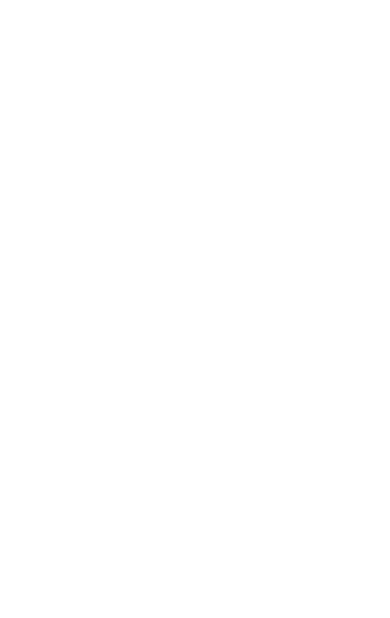
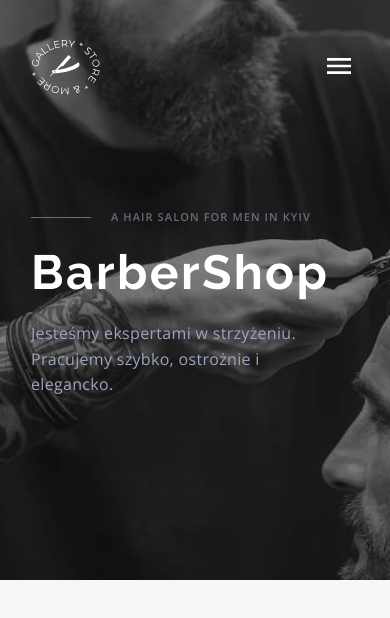
Before and after one commit to lukasikgrzegorz/barber-shop, a plain HTML site: page index.html in a window 390 px wide. Drawn offline with nearby package versions, Linux system fonts and the light colour scheme.

Commit message:
mobile slider + mobile header

```diff
--- a/index.html
+++ b/index.html
@@ -9,10 +9,35 @@
         href="https://cdnjs.cloudflare.com/ajax/libs/modern-normalize/1.0.0/modern-normalize.min.css" />
     <link href="https://fonts.googleapis.com/css2?family=Open+Sans:wght@400;600&family=Raleway:wght@700&display=swap"
         rel="stylesheet">
+    <link rel="stylesheet" href="./sass/main.css">
     <title>Barber Shop</title>
 </head>
 
 <body>
+    <header class="header">
+        <a href="index.html" class="header__logo">
+            <svg class="header__logo-icon">
+                <use href="./images/icons.svg#icon-logo"></use>
+            </svg>
+        </a>
+        <button class="header__menu" type="button">
+            <svg class="header__menu-icon">
+                <use href="./images/icons.svg#icon-menu"></use>
+            </svg>
+        </button>
+    </header>
+    <main>
+        <div class="slider__section">
+            <div class="container">
+                <div class="slider__caption">
+                    <span class="slider__decorative-span">A hair salon for men in Kyiv</span>
+                    <h1 class="slider__title">BarberShop</h1>
+                    <p class="slider__paragraph">Jesteśmy ekspertami w strzyżeniu.
+                        Pracujemy szybko, ostrożnie i elegancko.</p>
+                </div>
+            </div>
+        </div>
+    </main>
 
 </body>
 
--- /dev/null
+++ b/sass/components/_commons.scss
@@ -0,0 +1,34 @@
+*{
+    box-sizing: border-box;
+    padding: 0;
+    margin: 0;
+}
+
+body{
+    color: $main-color;
+    background-color: $background-main-color;
+    font-family: "Open Sans", "Raleway", sans-serif;
+    font-size: 14px;
+    font-style: normal;
+}
+
+ul{
+    list-style: none;
+}
+
+img{
+    display: block;
+}
+
+a{
+    text-decoration: none;
+}
+
+.section{
+    padding: $small-padding;
+}
+
+.container{
+    max-width: 1200px;
+    display: flex;
+}
--- /dev/null
+++ b/sass/components/_header.scss
@@ -0,0 +1,36 @@
+.header{
+    position: absolute;
+    width: 100%;
+    top: 0;
+    left: 0;
+
+    &__logo {
+            color: $light-color;
+            position: absolute;
+            top: 40px;
+            left: 31px;
+        }
+
+        &__logo-icon {
+            fill: currentColor;
+            width: 69px;
+            height: 55px;
+        }
+
+        &__menu {
+            position: absolute;
+            top: 48px;
+            right: 31px;
+            background-color: transparent;
+            border: none;
+            color: $light-color;
+            width: 40px;
+            height: 40px;
+        }
+
+        &__menu-icon {
+            fill: currentColor;
+            width: 24px;
+            height: 16px;
+        }
+}
--- /dev/null
+++ b/sass/components/_slider.scss
@@ -0,0 +1,70 @@
+.slider{
+
+    &__section{
+        height: 580px;
+        background-image: url(./../images/slider-img.jpg);
+        background-position: center;
+        background-repeat: no-repeat;
+        background-size: cover;
+        color: $light-color;
+        padding-top: 208px;
+        padding-left: 31px;
+    }
+
+
+    &__caption{
+        max-width: 306px;
+        overflow: hidden;
+    }
+
+    &__decorative-span{
+        text-transform: uppercase;
+        color: $decoration-span-dark-color;
+        position: relative;
+        padding-left: 80px;
+        font-family: 'Open Sans';
+        font-style: normal;
+        font-weight: 600;
+        font-size: 11px;
+        line-height: 1.36;
+        letter-spacing: 0.1em;
+
+
+        &::before{
+            content:'';
+            position: absolute;
+            top:50%;
+            left:0px;
+            width: 60px;
+            height: 1px;
+            background-color: $decoration-span-dark-color;
+        }
+    }
+
+    &__title{
+        font-family: 'Raleway';
+            font-style: normal;
+            font-weight: 700;
+            font-size: 48px;
+            line-height: 1.16;
+            letter-spacing: 0.05em;
+            margin-top: 20px;
+
+
+    }
+
+    &__paragraph{
+        font-family: 'Open Sans';
+        font-style: normal;
+        font-weight: 400;
+        font-size: 16px;
+        line-height: 1.62;
+        letter-spacing: 0.02em;
+        color: $secondary-light-color;
+        margin-top: 20px;
+    }
+
+
+
+
+}
--- /dev/null
+++ b/sass/main.scss
@@ -0,0 +1,5 @@
+@import './utils/variables.scss';
+
+@import './components/_commons.scss';
+@import './components/_header.scss';
+@import './components/_slider.scss';
--- /dev/null
+++ b/sass/utils/variables.scss
@@ -0,0 +1,17 @@
+/*Colors*/
+$main-color: #303030;
+$secondary-color: #555555;
+
+$light-color: #FFFFFF;
+$secondary-light-color: #9DA4BD;
+
+$accent-color: #FF6C00;
+
+$background-main-color: #F7F7F7;
+$background-light-color: #F7F7F7;
+$background-dark-color: #191C26;
+
+$decoration-span-dark-color: rgba(157, 164, 189, 0.6);
+
+/*Paddings*/
+$small-padding: 84px 31px;
```
Also changed, not shown: sass/main.css (added), sass/utils/variables.css (added), 2 other files.
